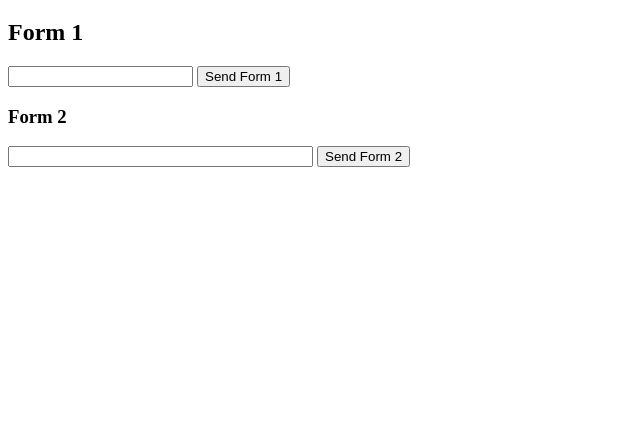
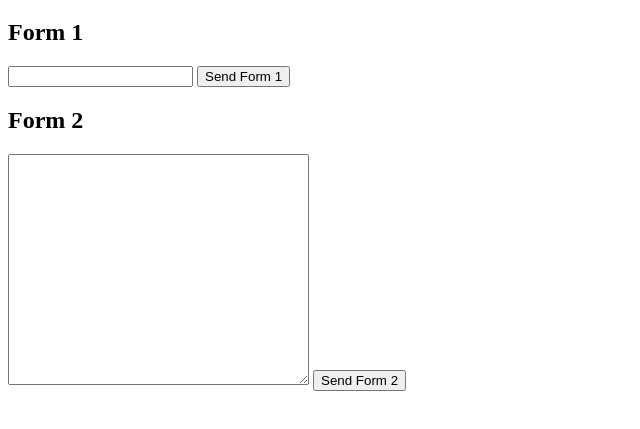
Before and after one commit to aleksiIso-seppala/Web-Development-1, a plain HTML site: page exercises/03_html/3.2-html-forms/index.html in a window 1280 px wide. Shown: the part 61-490 px from the top of the page, without its empty margins (0-640 px from the left). Drawn offline with Linux system fonts and the light colour scheme.

Commit message:
changed header size

```diff
--- a/exercises/03_html/3.2-html-forms/index.html
+++ b/exercises/03_html/3.2-html-forms/index.html
@@ -6,17 +6,16 @@
     <body>
         <h1>HTML Forms</h1>
         <h2>Form 1</h2>
-        <form method="get">
+        <form method="GET" action="http://localhost:3000/">
             <input type="hidden" name="hidden" value="Hello from form1">
-            <input type="text" name="text" id="form1"
-                url="http://localhost:3000/">
+            <input type="text" name="text" id="form1">
             <button type="submit">Send Form 1</button>
         </form>
-        <h3>Form 2</h3>
-        <form method="post">
+        <h2>Form 2</h2>
+        <form method="POST" action="http://localhost:3000/">
             <input type="hidden" name="hidden" value="Hello from form2">
-            <input type="text" name="message" id="form2" rows="15" size="35"
-                url="http://localhost:3000/">
+            <textarea rows="15" cols="35" name="message" id="form2">
+            </textarea>
             <button type="submit">Send Form 2</button>
         </form>
     </body>
```
